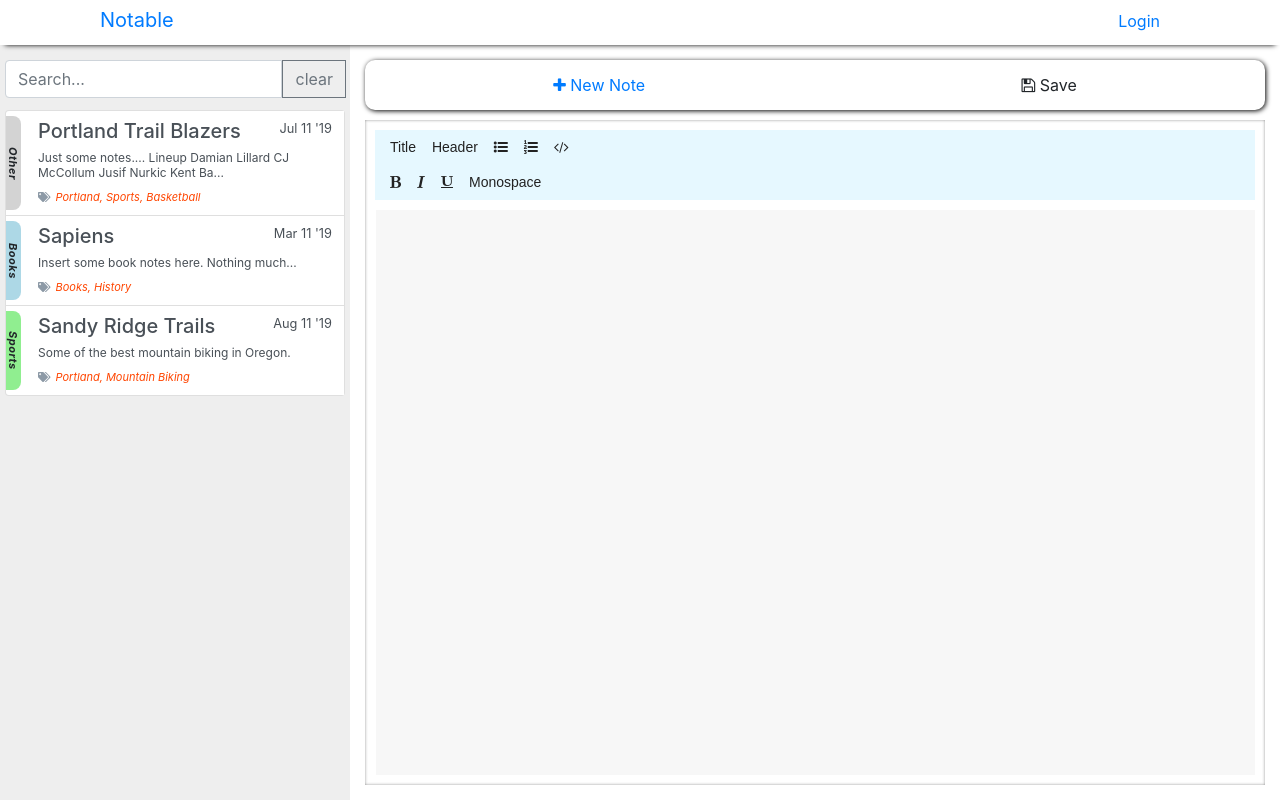
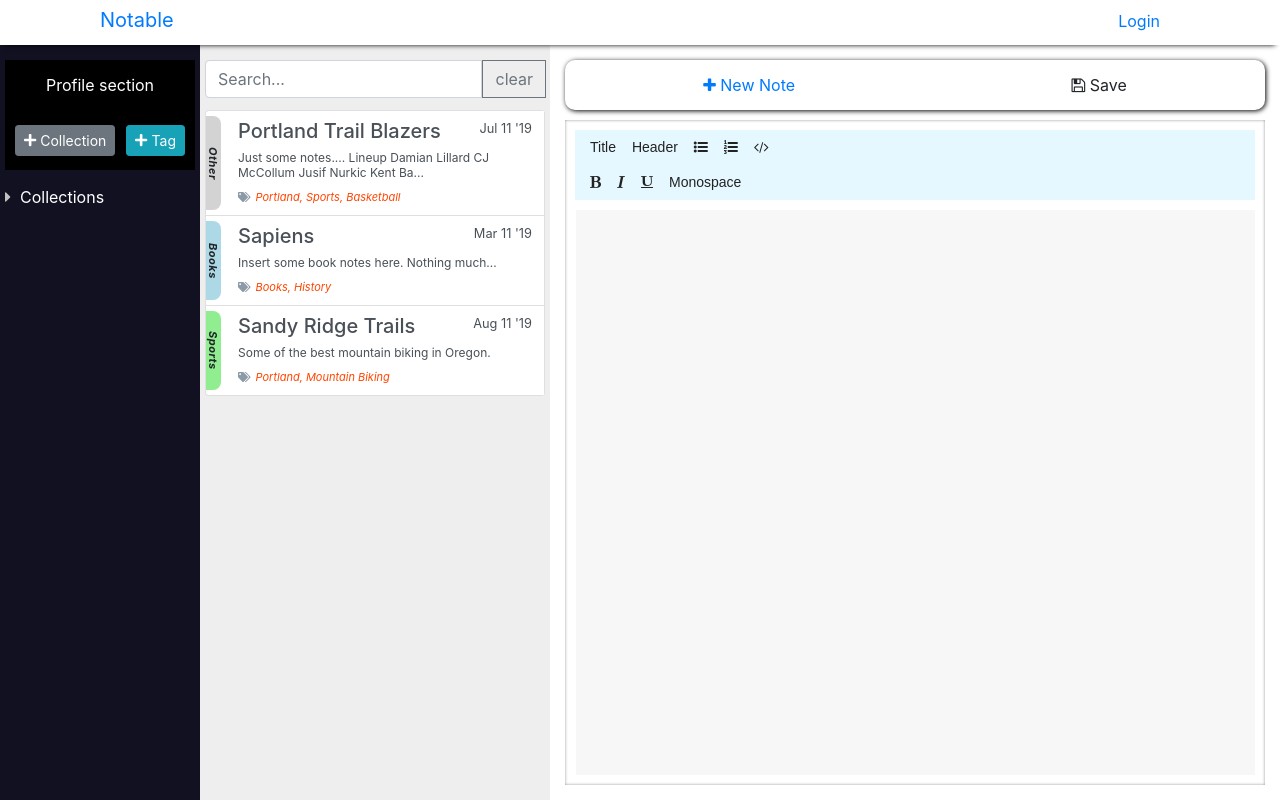
Before and after one commit to austinlords/notable, a React (Create React App) app: page /notes in a window 1280 px wide. Built offline with nearby package versions, Linux system fonts and the light colour scheme.

Commit message:
begin filter SideBar component

```diff
--- a/src/components/SideBar.jsx
+++ b/src/components/SideBar.jsx
@@ -1,16 +1,149 @@
-import React from "react";
+import React, { Component } from "react";
 import NotesPreview from "./NotesPreview";
 import NotesSearch from "./NotesSearch";
+import { FontAwesomeIcon } from "@fortawesome/react-fontawesome";
+import {
+  faPlus,
+  faCaretRight,
+  faCaretDown
+} from "@fortawesome/free-solid-svg-icons";
 
-const SideBar = ({
+class SideBar extends Component {
+  constructor(props) {
+    super(props);
+    this.state = {
+      collectionsOpen: false,
+      tagsOpen: false
+    };
+  }
+  sidebarStyle = {
+    display: "grid",
+    gridTemplateColumns: "200px auto",
+    margin: 0,
+    background: "salmon",
+    width: "100%",
+    height: "100%"
+  };
+
+  filterStyle = {
+    background: "#112",
+    display: "grid",
+    gridTemplateRows: "50px 60px auto",
+    overflow: "auto",
+    padding: "15px 5px",
+    height: "100%",
+    width: "100%"
+  };
+
+  profileStyle = {
+    background: "black",
+    height: "100%",
+    width: "100%",
+    color: "white",
+    display: "flex",
+    alignItems: "center",
+    justifyContent: "center"
+  };
+
+  buttonSectionStyle = {
+    background: "black",
+    height: "100%",
+    width: "100%",
+    color: "white",
+    display: "flex",
+    alignItems: "center",
+    justifyContent: "space-between",
+    padding: "0 10px"
+  };
+
+  collectionTagStyle = {
+    marginTop: "15px",
+    color: "white",
+    cursor: "pointer"
+  };
+
+  handleDropdownClick() {
+    let faCaretDown = document.querySelector(".fa-caret-down");
+    if (faCaretDown) {
+      this.setState({ collectionsOpen: false });
+    } else {
+      this.setState({ collectionsOpen: true });
+    }
+  }
+
+  render() {
+    const {
       searchQuery,
       allNotes,
       selectedNote,
       onSearch,
       onClear
-}) => {
+    } = this.props;
     return (
-    <div className="app-sidebar">
+      <div style={this.sidebarStyle}>
+        <div style={this.filterStyle}>
+          <div style={this.profileStyle}>Profile section</div>
+          <div style={this.buttonSectionStyle}>
+            <button type="button" className="btn btn-secondary btn-sm">
+              <FontAwesomeIcon icon={faPlus} />
+              <span> Collection</span>
+            </button>
+            <button type="button" className="btn btn-info btn-sm">
+              <FontAwesomeIcon icon={faPlus} />
+              <span> Tag</span>
+            </button>
+          </div>
+          <div style={this.collectionTagStyle}>
+            <div className="list-group">
+              <div
+                style={{
+                  display: "grid",
+                  gridTemplateColumns: "15px auto",
+                  width: "100%",
+                  alignItems: "baseline"
+                }}
+                onClick={() => this.handleDropdownClick()}
+                data-toggle="collapse"
+                data-target="#collections"
+                aria-expanded="false"
+                aria-controls="collections"
+              >
+                <div
+                  style={{
+                    height: "100%",
+                    width: "100%"
+                  }}
+                >
+                  <FontAwesomeIcon
+                    icon={
+                      this.state.collectionsOpen ? faCaretDown : faCaretRight
+                    }
+                    className="faCaretDropdown"
+                  />
+                </div>
+                <span> Collections</span>
+              </div>
+            </div>
+            <div className="collapse multi-collapse" id="collections">
+              <div class="input-group">
+                <div class="input-group-prepend">
+                  <div class="input-group-text">
+                    <input
+                      type="radio"
+                      aria-label="Radio button for following text input"
+                    />
+                  </div>
+                </div>
+                <input
+                  type="text"
+                  class="form-control"
+                  aria-label="Text input with radio button"
+                />
+              </div>
+            </div>
+          </div>
+        </div>
+        <div className="sidebar-preview">
           <NotesSearch
             onSearch={onSearch}
             searchQuery={searchQuery}
@@ -22,7 +155,9 @@ const SideBar = ({
             searchQuery={searchQuery}
           />
         </div>
+      </div>
     );
-};
+  }
+}
 
 export default SideBar;
--- a/src/css/notes.css
+++ b/src/css/notes.css
@@ -4,11 +4,11 @@
   padding: 0;
   margin: auto;
   display: grid;
-  grid-template-columns: 350px auto;
+  grid-template-columns: 550px auto;
   grid-template-areas: "sidebar editor";
 }
 
-.app-sidebar {
+.sidebar-preview {
   height: 100%;
   width: 100%;
   background: #eee;
@@ -110,3 +110,7 @@
   padding: 20px;
   margin: 10px;
 }
+
+.faCaretDropdown {
+  color: silver;
+}
```
Lines whose indentation alone changed are shown as unchanged.
